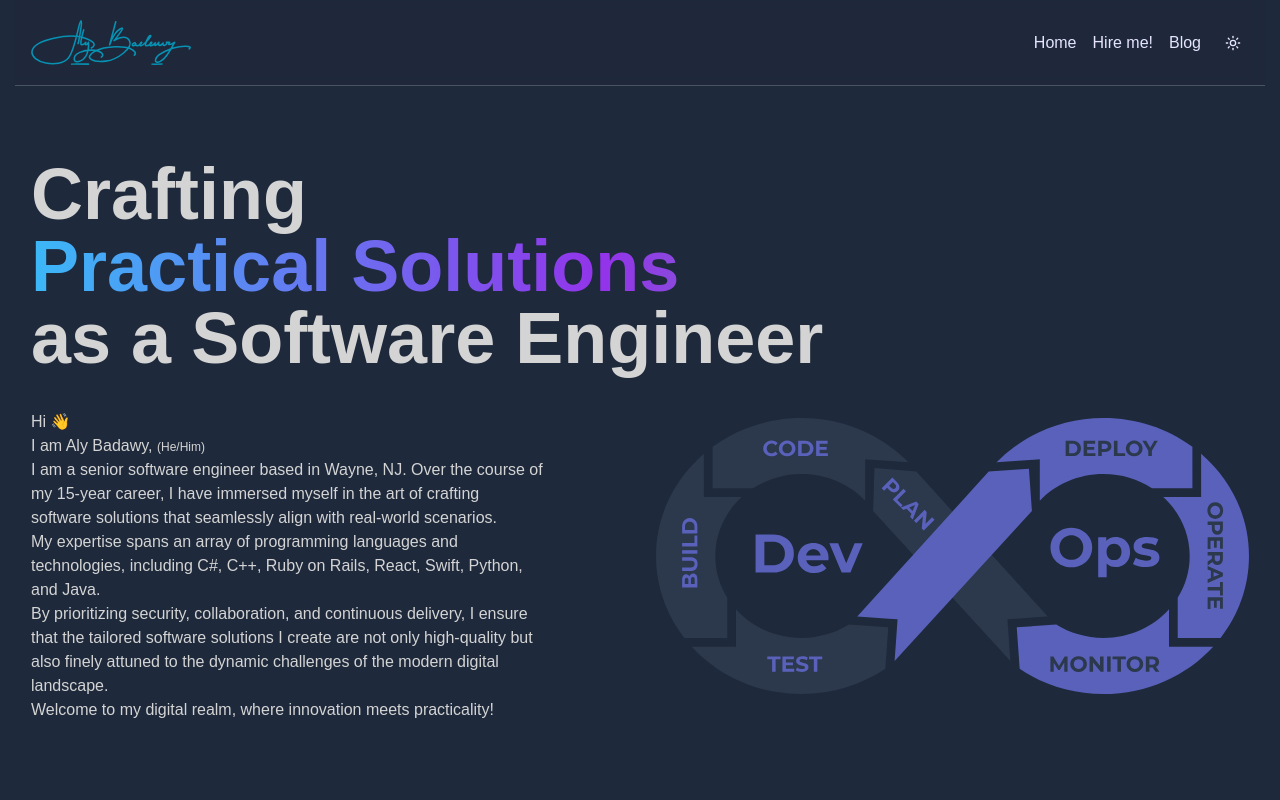
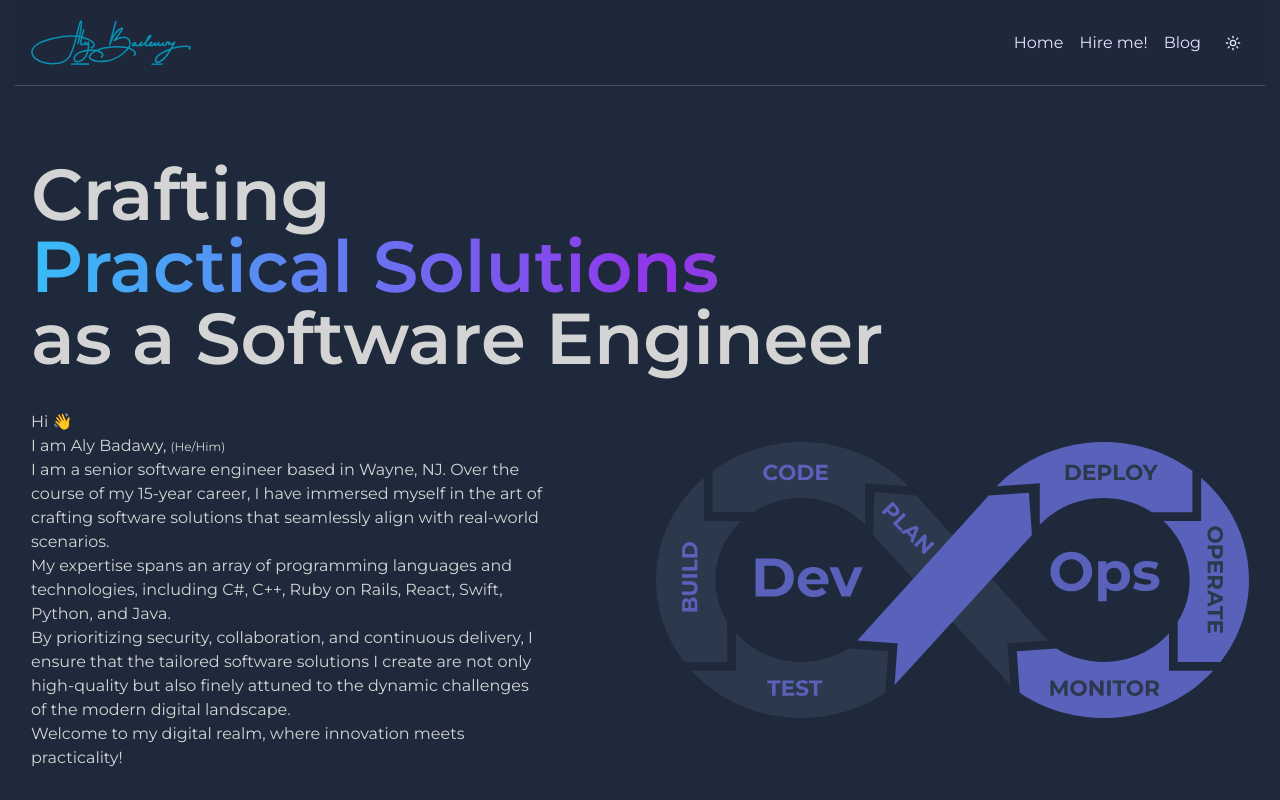
Before and after one commit to AlyBadawy/AlyBadawy_Com, a Next.js app: page / in a window 1280 px wide. Shown: the top 800 px of the page. Built offline with nearby package versions, Linux system fonts and the light colour scheme.

Commit message:
Fix font BS

```diff
--- a/src/app/globals.css
+++ b/src/app/globals.css
@@ -1,3 +1,7 @@
+@import url('https://fonts.googleapis.com/css2?family=Poppins:wght@400;500;600;700&display=swap');
+
+@import url('https://fonts.googleapis.com/css2?family=Montserrat:wght@400;500;600;700&display=swap');
+
 @tailwind base;
 @tailwind components;
 @tailwind utilities;
@@ -5,10 +9,6 @@
 @import './syntax-highlighting.css';
 
 @layer base {
-  @import url('https://fonts.googleapis.com/css2?family=Poppins:wght@400;500;600;700&display=swap');
-
-  @import url('https://fonts.googleapis.com/css2?family=Montserrat:wght@400;500;600;700&display=swap');
-
   body {
     @apply h-screen overflow-y-auto
     font-normal text-base
--- /dev/null
+++ b/src/types/props/LayoutProps.ts
@@ -0,0 +1,3 @@
+export type LayoutProps = {
+  children: React.ReactNode;
+};
```
